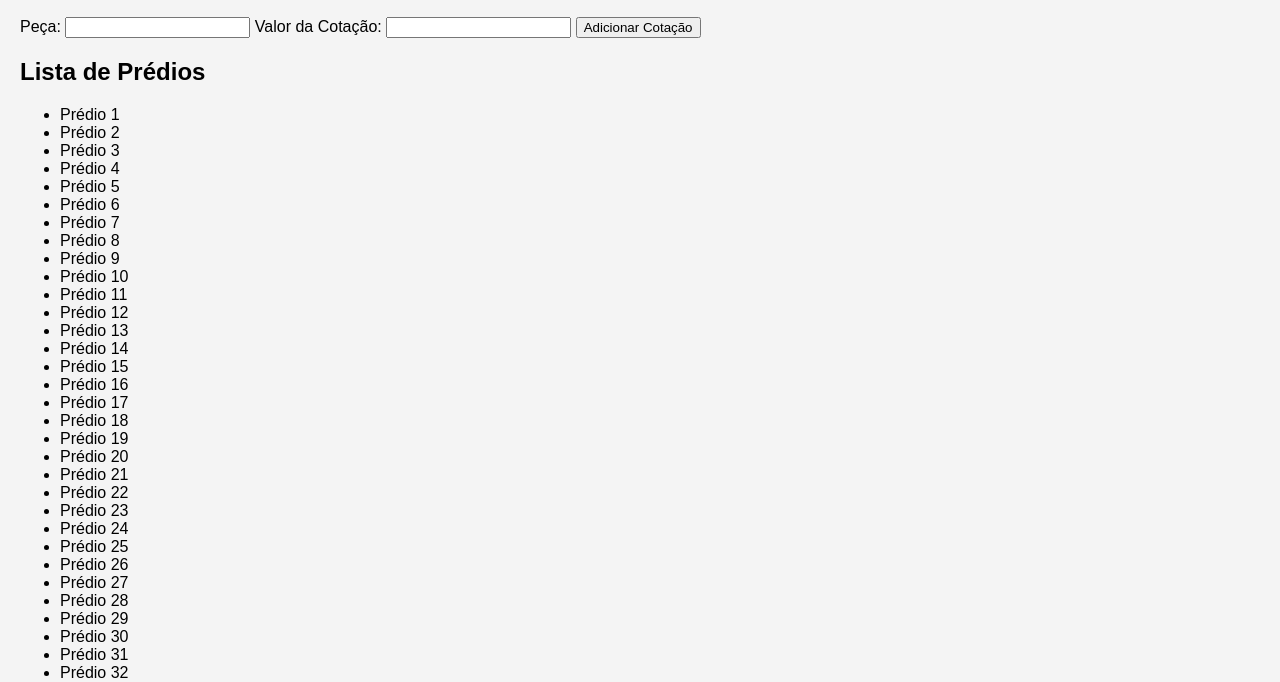
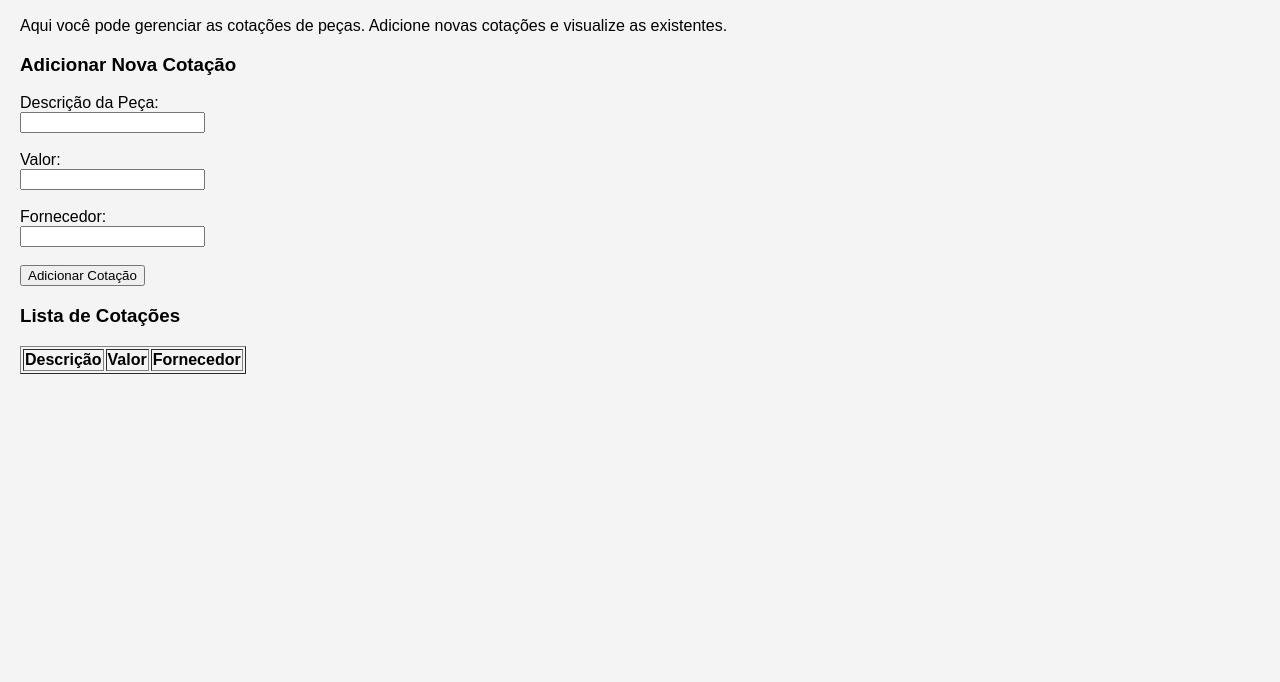
Before and after one commit to Ranci777/atlantis, a plain HTML site: page cotacoes.html in a window 1280 px wide. Shown: the part 117-799 px from the top of the page. Drawn offline with Linux system fonts and the light colour scheme.

Commit message:
Update cotacoes.html

```diff
--- a/cotacoes.html
+++ b/cotacoes.html
@@ -3,7 +3,7 @@
 <head>
     <meta charset="UTF-8">
     <meta name="viewport" content="width=device-width, initial-scale=1.0">
-    <title>Cotações e Lista de Prédios</title>
+    <title>Cotações de Peças</title>
     <style>
         body {
             font-family: Arial, sans-serif;
@@ -42,10 +42,17 @@
         .content {
             padding: 20px;
         }
+
+        @media (max-width: 600px) {
+            .menu li {
+                float: none;
+            }
+        }
     </style>
     <script>
         function logout() {
             alert("Você saiu do sistema.");
+            window.location.href = "login.html"; // Redireciona para a página de login
         }
     </script>
 </head>
@@ -60,27 +67,30 @@
             <li><a href="#" onclick="logout()">Sair</a></li>
         </ul>
     </nav>
-
     <div class="content">
         <h2>Cotações de Peças</h2>
-        <form id="cotacao-form">
-            <label for="peca">Peça:</label>
-            <input type="text" id="peca" name="peca" required>
+        <p>Aqui você pode gerenciar as cotações de peças. Adicione novas cotações e visualize as existentes.</p>
 
-            <label for="valor">Valor da Cotação:</label>
-            <input type="number" id="valor" name="valor" step="0.01" required>
+        <h3>Adicionar Nova Cotação</h3>
+        <form>
+            <label for="descricao">Descrição da Peça:</label><br>
+            <input type="text" id="descricao" name="descricao" required><br><br>
 
-            <button type="submit">Adicionar Cotação</button>
+            <label for="valor">Valor:</label><br>
+            <input type="number" id="valor" name="valor" required><br><br>
+
+            <label for="fornecedor">Fornecedor:</label><br>
+            <input type="text" id="fornecedor" name="fornecedor" required><br><br>
+
+            <input type="submit" value="Adicionar Cotação">
         </form>
 
-        <h2>Lista de Prédios</h2>
-        <ul id="lista-predios">
-            <script>
-                for (let i = 1; i <= 100; i++) {
-                    document.write(`<li>Prédio ${i}</li>`);
-                }
-            </script>
-        </ul>
-    </div>
-</body>
-</html>
+        <h3>Lista de Cotações</h3>
+        <table border="1">
+            <thead>
+                <tr>
+                    <th>Descrição</th>
+                    <th>Valor</th>
+                    <th>Fornecedor</th>
+                </tr>
+            </
```
